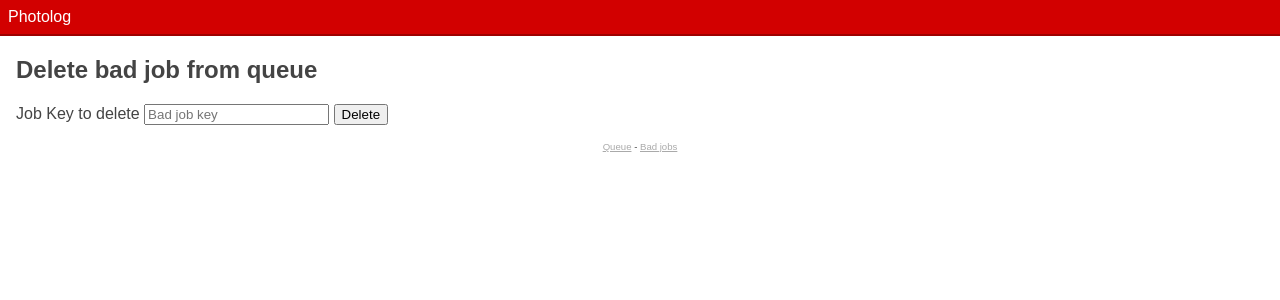
After one commit to jjdelc/Photolog, a Flask app: page /jobs/bad/purge/ in a window 1280 px wide. The commit adds this page. Shown: the top 300 px of the page. Run offline with Flask 2, Linux system fonts and the light colour scheme; parts of the project's set-up code (start-up, migrations or seed data) failed here and were passed over; some libraries are stand-ins or nearby versions.

Commit message:
Purge jobs

```diff
--- a/photolog/web/main.py
+++ b/photolog/web/main.py
@@ -367,13 +367,13 @@ def view_queue():
     )
 
 
-@app.route('/bad_jobs/', methods=['POST'])
+@app.route('/jobs/bad/', methods=['POST'])
 def retry_jobs():
     queue.retry_jobs()
     return redirect('/jobs/')
 
 
-@app.route('/bad_jobs/', methods=['GET'])
+@app.route('/jobs/bad/', methods=['GET'])
 def bad_jobs():
     result = queue.get_bad_jobs()
     total_jobs = queue.total_bad_jobs()
@@ -384,6 +384,22 @@ def bad_jobs():
     )
 
 
+@app.route('/jobs/bad/purge/', methods=['GET'])
+def purge_form():
+    return render_template('purge_jobs.html')
+
+
+@app.route('/jobs/bad/purge/', methods=['POST'])
+def purge_bad_job():
+    key = request.form['job_key']
+    for bj in queue.get_bad_jobs_raw():
+        print(bj)
+        if bj[1]['key'] == key:
+            queue.purge_bad_job(bj[0])
+            break
+    return redirect('/jobs/bad/')
+
+
 def start():
     log.info('Starting WEB server')
     app.run(debug=settings.DEBUG, port=5001, host='0.0.0.0')
--- a/photolog/web/templates/bad_jobs.html
+++ b/photolog/web/templates/bad_jobs.html
@@ -14,6 +14,9 @@
 {% endfor %}
 </tbody>
 </table>
+<p>
+<a href="{{ url_for('purge_form') }}">Purge jobs</a>
+</p>
 <form method="post">
 <p>
 <input type="submit" value="Retry all">
--- a/photolog/web/templates/base.html
+++ b/photolog/web/templates/base.html
@@ -20,7 +20,7 @@
 <footer class="main-footer">
     <p>
         <a href="/jobs/">Queue</a> -
-        <a href="/bad_jobs/">Bad jobs</a>
+        <a href="/jobs/bad/">Bad jobs</a>
     </p>
 </footer>
 </body>
--- /dev/null
+++ b/photolog/web/templates/purge_jobs.html
@@ -0,0 +1,12 @@
+{% extends "base.html" %}
+{% block content %}
+<section class="extra-info">
+<h1>Delete bad job from queue</h1>
+<form method="post">
+    <p><label for="job_key">Job Key to delete</label>
+        <input type="text" id="job_key" name="job_key" value="" placeholder="Bad job key"/>
+        <input type="submit" value="Delete">
+    </p>
+</form>
+</section>
+{% endblock %}
```
Also changed, not shown: photolog/squeue.py (+11 -0 lines).
